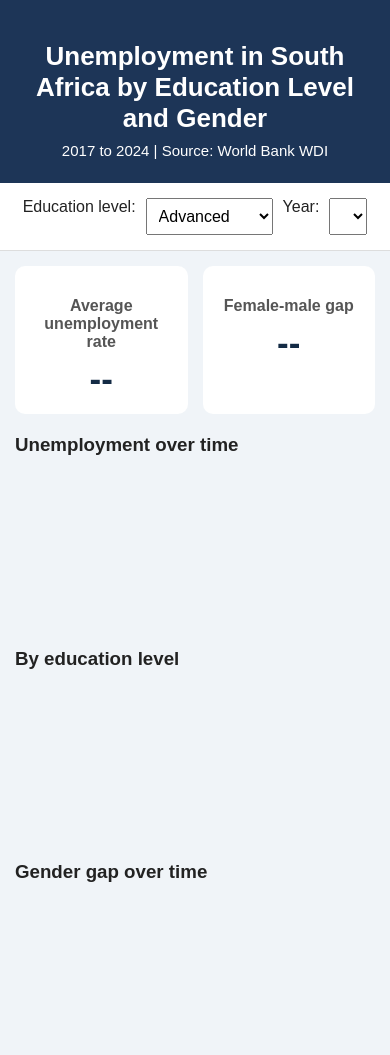
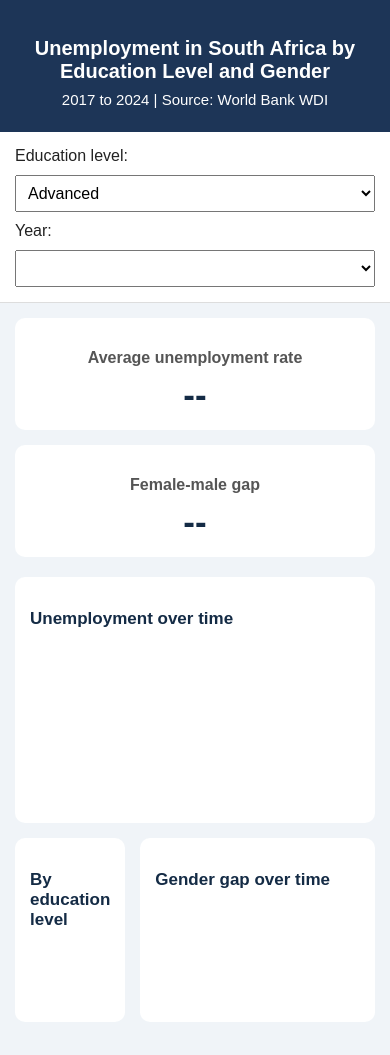
Before and after one commit to Lusanda7-gif/SA_unemployement-dashboard, a plain HTML site: page index.html in a window 390 px wide. Drawn offline with Linux system fonts and the light colour scheme.

Commit message:
style and add a responsive layout

```diff
--- a/style.css
+++ b/style.css
@@ -69,3 +69,45 @@ main {
   color: #142B45;
   margin: 0;
 }
+
+.charts {
+  display: grid;
+  grid-template-columns: 1fr 1fr;
+  gap: 15px;
+}
+
+.chart-box {
+  background-color: white;
+  padding: 15px;
+  border-radius: 10px;
+}
+
+.chart-box:first-child {
+  grid-column: 1 / 3;
+}
+
+.chart-box h3 {
+  color: #142B45;
+  font-size: 17px;
+  margin-bottom: 10px;
+}
+
+.chart-box canvas {
+  width: 100%;
+}
+
+/* For smaller screens */
+@media (max-width: 768px) {
+  .indicators,
+  .charts {
+    grid-template-columns: 1fr;
+  }
+
+  header h1 {
+    font-size: 20px;
+  }
+
+  .controls {
+    flex-direction: column;
+  }
+}
```
